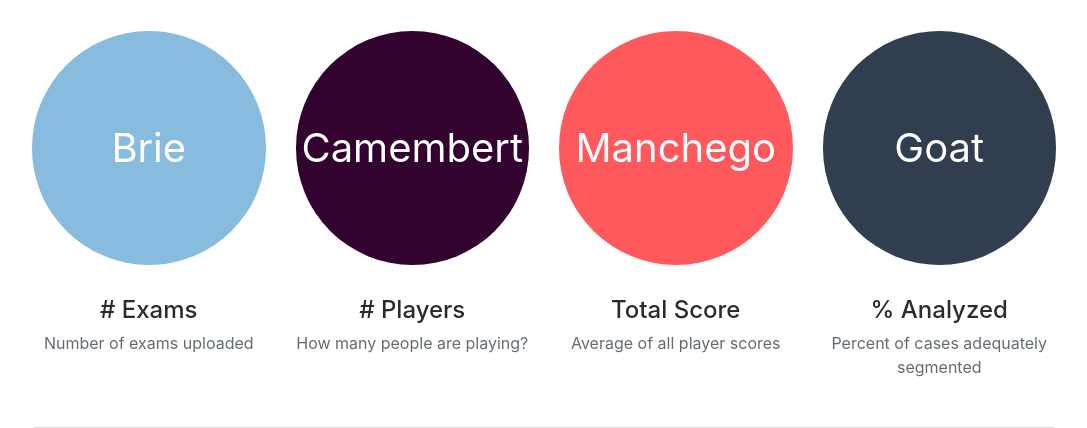
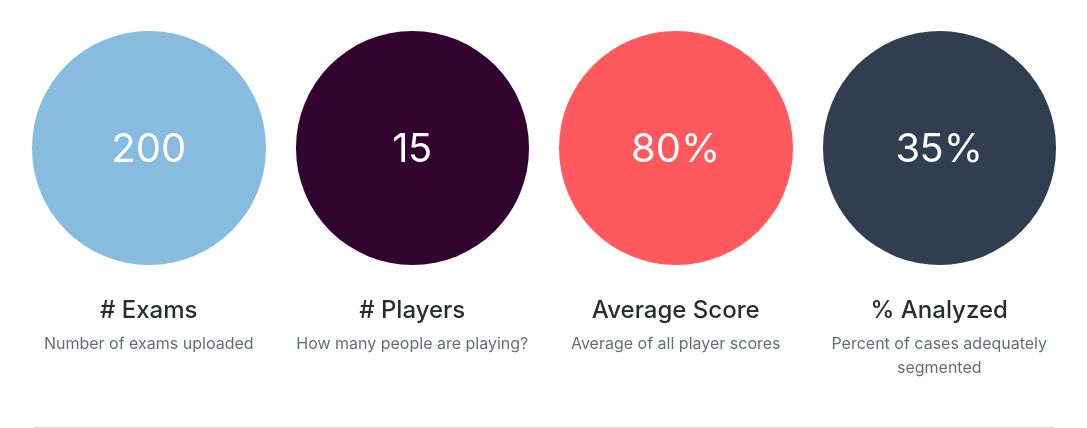
Before and after one commit to akeshavan/mindgames, a Flask app: page / in a window 1280 px wide. Shown: the part 51-479 px from the top of the page, without its empty margins (96-1183 px from the left). Run offline with Flask 2, Linux system fonts and the light colour scheme; some libraries are stand-ins or nearby versions.

Commit message:
fixed placeholders, patient dictionary now included attributes of dataset

```diff
--- a/python/server.py
+++ b/python/server.py
@@ -21,10 +21,8 @@ def upload_function():
 
       if os.path.exists(json_path):
           myuploads = load_json(json_path)
-          my_tasks = list(myuploads.keys())
       else:
           myuploads = {}
-          my_tasks = []
 
       f_image = request.files['image_file']
       f_mask = request.files['mask_file']
@@ -32,29 +30,29 @@ def upload_function():
       task_type = request.form['task_type']
       min_Nvox = request.form['min_Nvox']
       ptid = request.form['patient_id']
-      print(slice_direction, task_type, min_Nvox)
-      print("hello!!!")
-      #fname_image, ext_image = os.path.splitext(secure_filename(f_image.filename))
-      #fname_mask, ext_mask = os.path.splitext(secure_filename(f_mask.filename))
+
       fname_image = os.path.basename(secure_filename(f_image.filename))
       fname_mask = os.path.basename(secure_filename(f_mask.filename))
 
+      #Make the json entry
+      myuploads[ptid] = {'mask_filename':secure_filename(f_mask.filename), \
+      'image_filename':secure_filename(f_image.filename), \
+      'Nvox_threshold':min_Nvox, 'task_type':task_type, \
+      'slice_direction':slice_direction}
+
+      #Save images in upload directory
       image_savepath = upload_putpath+ptid+'_image_'+fname_image
       mask_savepath = upload_putpath+ptid+'_mask_'+fname_mask
-
       f_image.save(image_savepath)
       f_mask.save(mask_savepath)
 
+      save_json_pretty(os.path.join(upload_putpath,'myuploads.json'), myuploads)
 
-      if task_type in my_tasks:
-          myuploads[task_type].append(fname_image)
-      else:
-          myuploads[task_type] = ['fname_image']
-
-      save_json_pretty(os.path.join(upload_putpath,'myuploads.json'), myuploads)
+      #create tiles from the nifti image and save in tile directory
       create_tiles(image_savepath, mask_savepath, slice_direction,
                    os.path.join('tile_files', ptid, slice_direction),
                    int(min_Nvox), 1, False, None)
+
 
       if len(fname_image) > 0 and len(fname_mask) >0:
           return 'file uploaded successfully'
--- a/python/templates/upload.html
+++ b/python/templates/upload.html
@@ -212,7 +212,7 @@
         <div class="circle light">
           <div class="circle__inner">
             <div class="circle__wrapper">
-              <div class="circle__content">Brie</div>
+              <div class="circle__content">200</div>
             </div>
           </div>
         </div>
@@ -230,7 +230,7 @@
         <div class="circle purple">
           <div class="circle__inner">
             <div class="circle__wrapper">
-              <div class="circle__content">Camembert</div>
+              <div class="circle__content">15</div>
             </div>
           </div>
         </div>
@@ -242,21 +242,21 @@
         <div class="circle bright">
           <div class="circle__inner">
             <div class="circle__wrapper">
-              <div class="circle__content">Manchego</div>
+              <div class="circle__content">80%</div>
             </div>
           </div>
         </div>
 
 
 
-        <h4 class="">Total Score</h4>
+        <h4 class="">Average Score</h4>
         <span class="text-muted">Average of all player scores</span>
       </div>
       <div class="col-6 col-sm-3 placeholder">
         <div class="circle dark">
           <div class="circle__inner">
             <div class="circle__wrapper">
-              <div class="circle__content">Goat</div>
+              <div class="circle__content">35%</div>
             </div>
           </div>
         </div>
```
